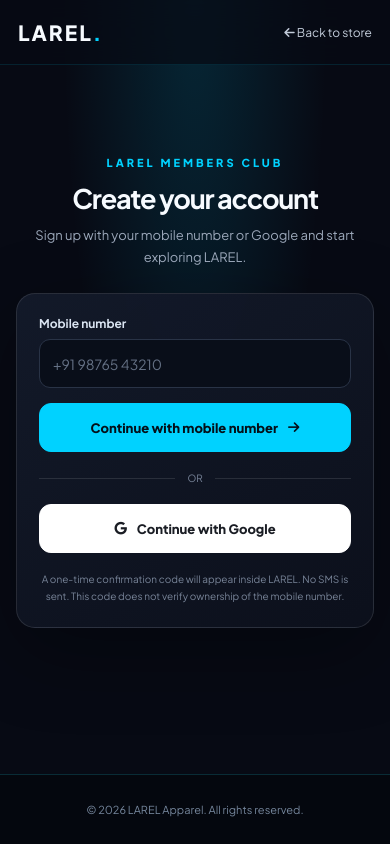
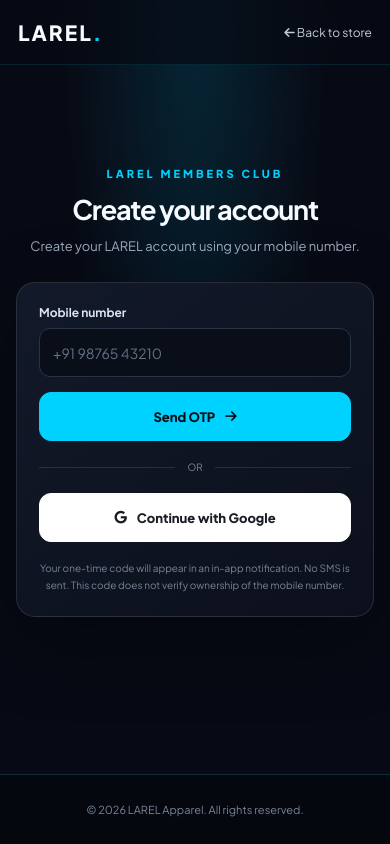
Before and after one commit to Larel2306/Larel, a plain HTML site: page auth.html in a window 390 px wide. Drawn offline with nearby package versions, Linux system fonts and the light colour scheme.

```diff
--- a/auth.html
+++ b/auth.html
@@ -28,23 +28,23 @@
 <main><section class="auth-shell">
 <div class="eyebrow">LAREL MEMBERS CLUB</div>
 <h1 class="heading" id="pageHeading">Create your account</h1>
-<p class="subheading" id="pageSubheading">Sign up with your mobile number or Google and start exploring LAREL.</p>
+<p class="subheading" id="pageSubheading">Create your LAREL account using your mobile number.</p>
 <div class="card">
 <div id="authPanel">
 <div id="notice" class="message" role="status" aria-live="polite"></div>
 <form id="phoneSignupForm">
 <label class="field"><span>Mobile number</span><input id="phoneNumber" type="tel" autocomplete="tel" inputmode="tel" placeholder="+91 98765 43210" required></label>
-<button class="primary" id="sendOtpBtn" type="submit">Continue with mobile number <i class="fa-solid fa-arrow-right"></i></button>
+<button class="primary" id="sendOtpBtn" type="submit">Send OTP <i class="fa-solid fa-arrow-right"></i></button>
 </form>
 <form id="phoneVerifyForm" class="hidden" style="margin-top:17px">
 <label class="field"><span id="verifyPhoneLabel">Enter your in-app OTP</span><input id="phoneOtp" type="text" inputmode="numeric" autocomplete="one-time-code" placeholder="6-digit code" maxlength="6" pattern="[0-9]{6}" required></label>
 <button class="primary" id="verifyOtpBtn" type="submit">Verify &amp; Create Account</button>
-<button class="google" id="resendOtpBtn" type="button" style="margin-top:10px">Send a new in-app code</button>
+<button class="google" id="resendOtpBtn" type="button" style="margin-top:10px">Resend OTP</button>
 <button class="google" id="changePhoneBtn" type="button" style="margin-top:10px">Change mobile number</button>
 </form>
 <div class="divider">OR</div>
 <button class="google" id="googleBtn" type="button"><i class="fa-brands fa-google"></i> Continue with Google</button>
-<p class="fineprint">A one-time confirmation code will appear inside LAREL. No SMS is sent. This code does not verify ownership of the mobile number.</p>
+<p class="fineprint">Your one-time code will appear in an in-app notification. No SMS is sent. This code does not verify ownership of the mobile number.</p>
 </div>
 <div id="accountPanel" class="account hidden">
 <div class="avatar"><i class="fa-regular fa-user"></i></div>
```
